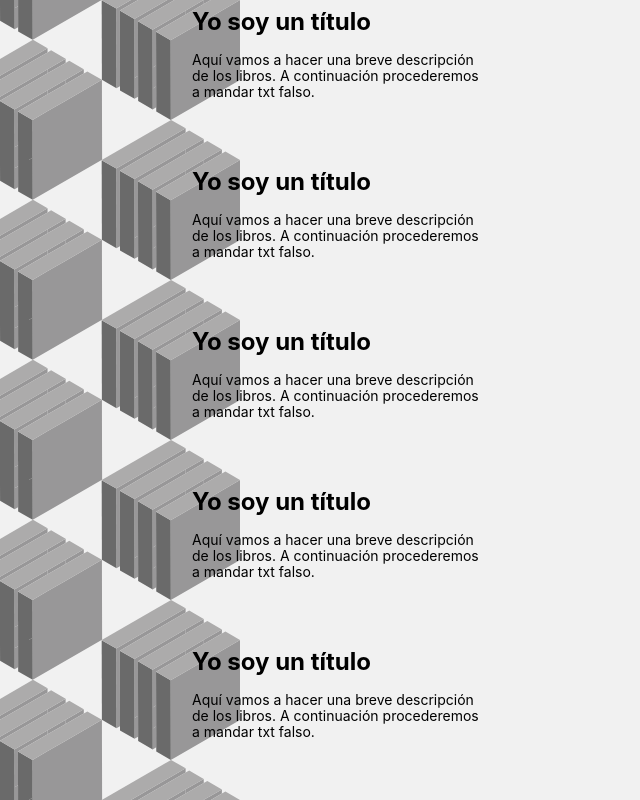
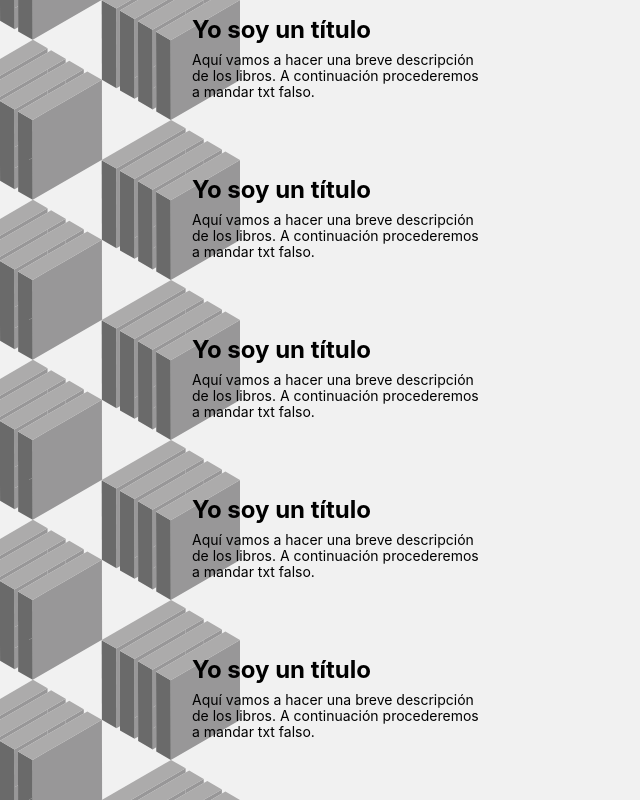
Before and after one commit to preto93/01-react, a React (Create React App) app: page / in a window 1280 px wide. Shown: the top 800 px of the page, without its empty margins (0-640 px from the left). Built offline with nearby package versions, Linux system fonts and the light colour scheme.

Commit message:
ajustando el row

```diff
--- a/src/components/Row.css
+++ b/src/components/Row.css
@@ -24,13 +24,13 @@
 .title {
   text-align: left;
   font-size: 24px;
-  margin-top: 1vh;
+  margin-top: 2vh;
 }
 
 .description {
   text-align: left;
   font-size: 14px;
-  margin-top: 0.5vh;
+  margin-top: -1vh;
 }
 
 .Border {
```
